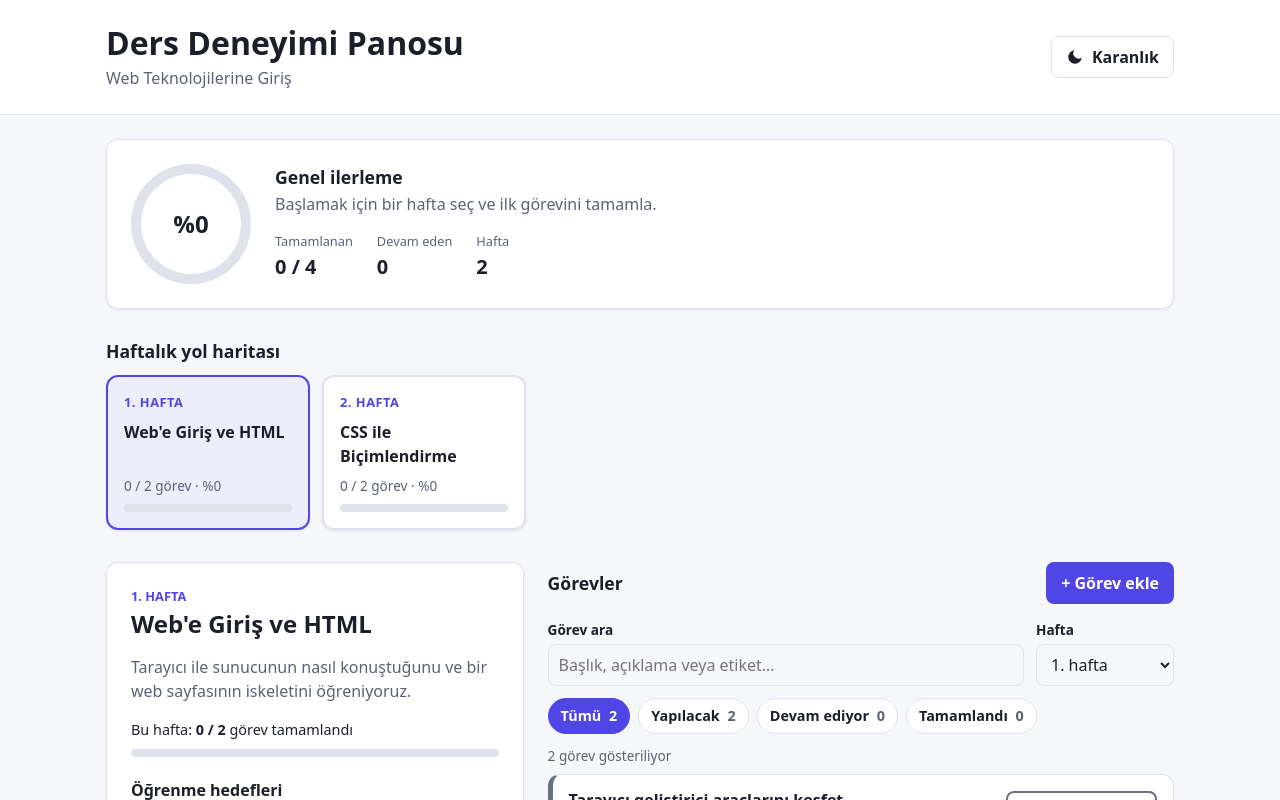
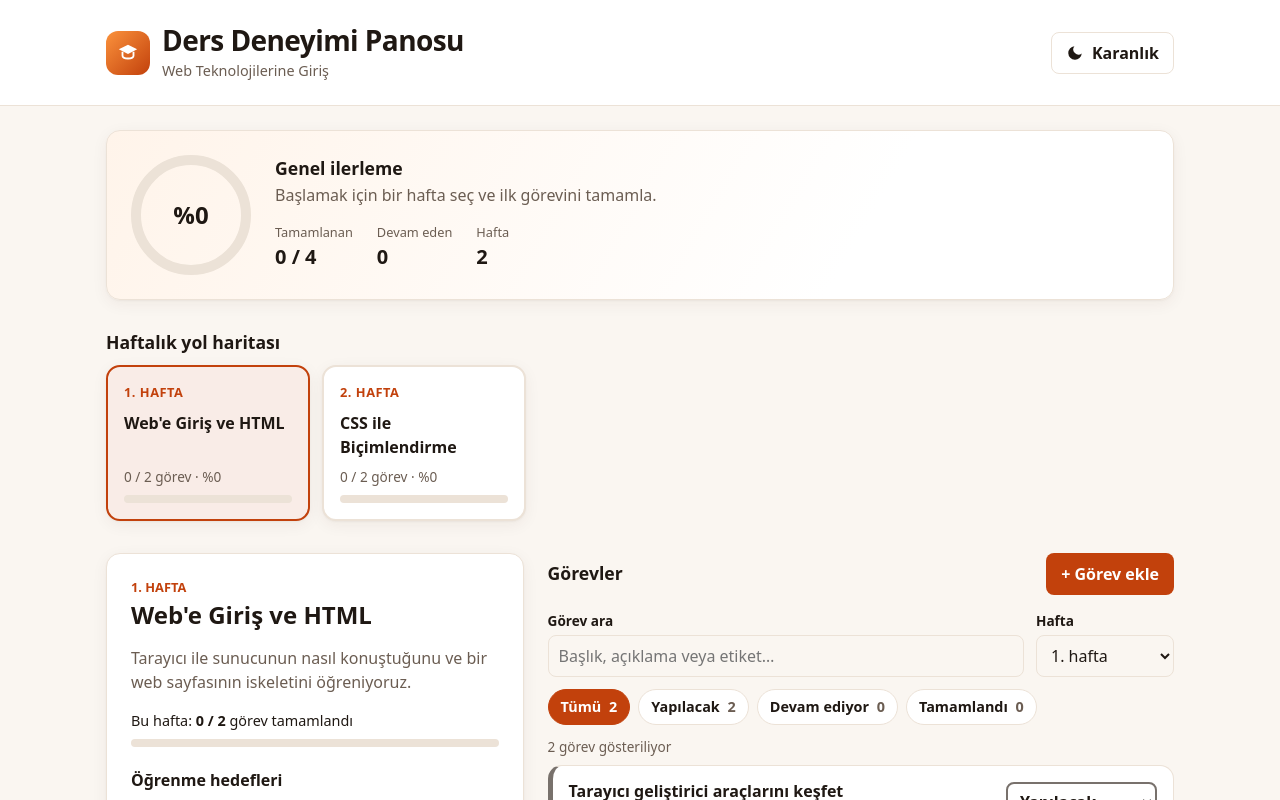
Before and after one commit to tunahan-akargul/YG-Proje1-Grup6, a Vue app: page / in a window 1280 px wide. Shown: the top 800 px of the page. Built offline with nearby package versions, Linux system fonts and the light colour scheme.

Commit message:
switch to orange theme with Plus Jakarta Sans font
Darker accent for progress fills to meet 3:1 non-text contrast.

Co-Authored-By: Claude Opus 5.5 <noreply@anthropic.com>

```diff
--- a/package.json
+++ b/package.json
@@ -11,6 +11,7 @@
     "type-check": "vue-tsc --build"
   },
   "dependencies": {
+    "@fontsource-variable/plus-jakarta-sans": "^5.3.0",
     "vue": "^3.5.42"
   },
   "devDependencies": {
--- a/src/App.vue
+++ b/src/App.vue
@@ -51,9 +51,17 @@ watch(
 <template>
   <header class="app-header">
     <div class="container header-inner">
-      <div>
-        <h1>Ders Deneyimi Panosu</h1>
-        <p class="subtitle">Web Teknolojilerine Giriş</p>
+      <div class="brand">
+        <span class="logo" aria-hidden="true">
+          <svg viewBox="0 0 24 24" width="22" height="22">
+            <path d="M12 3 2 8l10 5 10-5-10-5z" fill="currentColor" />
+            <path d="M6 10.5V15c0 1.7 2.7 3 6 3s6-1.3 6-3v-4.5" fill="none" stroke="currentColor" stroke-width="2" />
+          </svg>
+        </span>
+        <div>
+          <h1>Ders Deneyimi Panosu</h1>
+          <p class="subtitle">Web Teknolojilerine Giriş</p>
+        </div>
       </div>
       <ThemeToggle />
     </div>
@@ -91,8 +99,33 @@ watch(
   gap: var(--space-4);
 }
 
+.brand {
+  display: flex;
+  align-items: center;
+  gap: var(--space-3);
+  min-width: 0;
+}
+
+.logo {
+  display: grid;
+  place-items: center;
+  flex-shrink: 0;
+  width: 44px;
+  height: 44px;
+  border-radius: 12px;
+  color: #fff;
+  background: linear-gradient(135deg, #fb923c, #c2410c);
+}
+
+.app-header h1 {
+  font-size: clamp(1.25rem, 4vw, 1.75rem);
+  font-weight: 800;
+  letter-spacing: -0.02em;
+}
+
 .subtitle {
-  margin: var(--space-1) 0 0;
+  margin: 2px 0 0;
+  font-size: 0.9rem;
   color: var(--color-text-muted);
 }
 
--- a/src/components/ProgressBar.vue
+++ b/src/components/ProgressBar.vue
@@ -29,7 +29,7 @@ defineProps<{
 
 .fill {
   height: 100%;
-  background: var(--color-done);
+  background: var(--color-accent);
   border-radius: inherit;
   transition: width 0.4s ease;
 }
--- a/src/components/ProgressRing.vue
+++ b/src/components/ProgressRing.vue
@@ -64,7 +64,7 @@ circle {
 }
 
 .fill {
-  stroke: var(--color-done);
+  stroke: var(--color-accent);
   stroke-linecap: round;
   transition: stroke-dashoffset 0.4s ease;
 }
--- a/src/components/ProgressSummary.vue
+++ b/src/components/ProgressSummary.vue
@@ -48,7 +48,7 @@ const message = computed(() => {
   align-items: center;
   gap: var(--space-6);
   padding: var(--space-6);
-  background: var(--color-surface);
+  background: linear-gradient(120deg, var(--color-surface-warm), var(--color-surface) 70%);
   border: 1px solid var(--color-border);
   border-radius: var(--radius);
   box-shadow: var(--shadow);
--- a/src/main.ts
+++ b/src/main.ts
@@ -1,5 +1,6 @@
 import { createApp } from 'vue'
 import App from './App.vue'
+import '@fontsource-variable/plus-jakarta-sans'
 import './styles/base.css'
 
 createApp(App).mount('#app')
--- a/src/styles/tokens.css
+++ b/src/styles/tokens.css
@@ -1,19 +1,30 @@
 /*
-  Tasarım değişkenleri (renk, boşluk, köşe).
+  Tasarım değişkenleri (renk, yazı tipi, boşluk, köşe).
   Bileşenlerde renk doğrudan yazılmaz; hep bu değişkenler kullanılır.
   Böylece tema değişince bütün sayfa birlikte değişir.
+
+  Palet: sıcak, turuncu vurgulu. Metin renkleri WCAG AA kontrast oranını
+  (normal metinde en az 4.5:1) karşılayacak şekilde seçildi.
 */
 :root {
   color-scheme: light;
-  --color-bg: #f6f7fb;
+
+  --color-bg: #faf6f1;
   --color-surface: #ffffff;
-  --color-text: #1c1f2a;
-  --color-text-muted: #5b6275;
-  --color-border: #dfe2ea;
-  --color-primary: #4f46e5;
+  --color-surface-warm: #fff4ea;
+  --color-text: #1f1813;
+  --color-text-muted: #6b5d52;
+  --color-border: #ece2d7;
+
+  /* Vurgu rengi: düğmeler, seçili öğeler, odak çerçevesi */
+  --color-primary: #c2410c;
   --color-primary-text: #ffffff;
-  --color-todo: #6b7280;
-  --color-progress: #b45309;
+  /* İlerleme halkası ve çubukları */
+  --color-accent: #dc4c0b;
+
+  /* Görev durumları */
+  --color-todo: #78716c;
+  --color-progress: #1d4ed8;
   --color-done: #15803d;
   --color-danger: #b91c1c;
 
@@ -24,24 +35,30 @@
   --space-6: 24px;
   --space-8: 32px;
 
-  --radius: 12px;
-  --shadow: 0 1px 3px rgb(0 0 0 / 0.08);
-  --font: system-ui, -apple-system, 'Segoe UI', Roboto, sans-serif;
+  --radius: 14px;
+  --shadow: 0 1px 2px rgb(60 30 10 / 0.04), 0 4px 16px rgb(60 30 10 / 0.06);
+  --font: 'Plus Jakarta Sans Variable', system-ui, -apple-system, 'Segoe UI', Roboto, sans-serif;
 }
 
 /* Karanlık tema: <html data-theme="dark"> olduğunda devreye girer. */
 :root[data-theme='dark'] {
   color-scheme: dark;
-  --color-bg: #12141c;
-  --color-surface: #1c1f2a;
-  --color-text: #eceef4;
-  --color-text-muted: #a3a9b8;
-  --color-border: #2e3242;
-  --color-primary: #8b85ff;
-  --color-primary-text: #12141c;
-  --color-todo: #9ca3af;
-  --color-progress: #f59e0b;
+
+  --color-bg: #15110e;
+  --color-surface: #201a16;
+  --color-surface-warm: #2a1f17;
+  --color-text: #f6efe8;
+  --color-text-muted: #b6a99d;
+  --color-border: #3a2f28;
+
+  --color-primary: #fb923c;
+  --color-primary-text: #1a0f06;
+  --color-accent: #fb923c;
+
+  --color-todo: #a8a29e;
+  --color-progress: #60a5fa;
   --color-done: #4ade80;
   --color-danger: #f87171;
+
   --shadow: none;
 }
```
Also changed, not shown: 5 other files (tests, documents, lock files or other folders).
